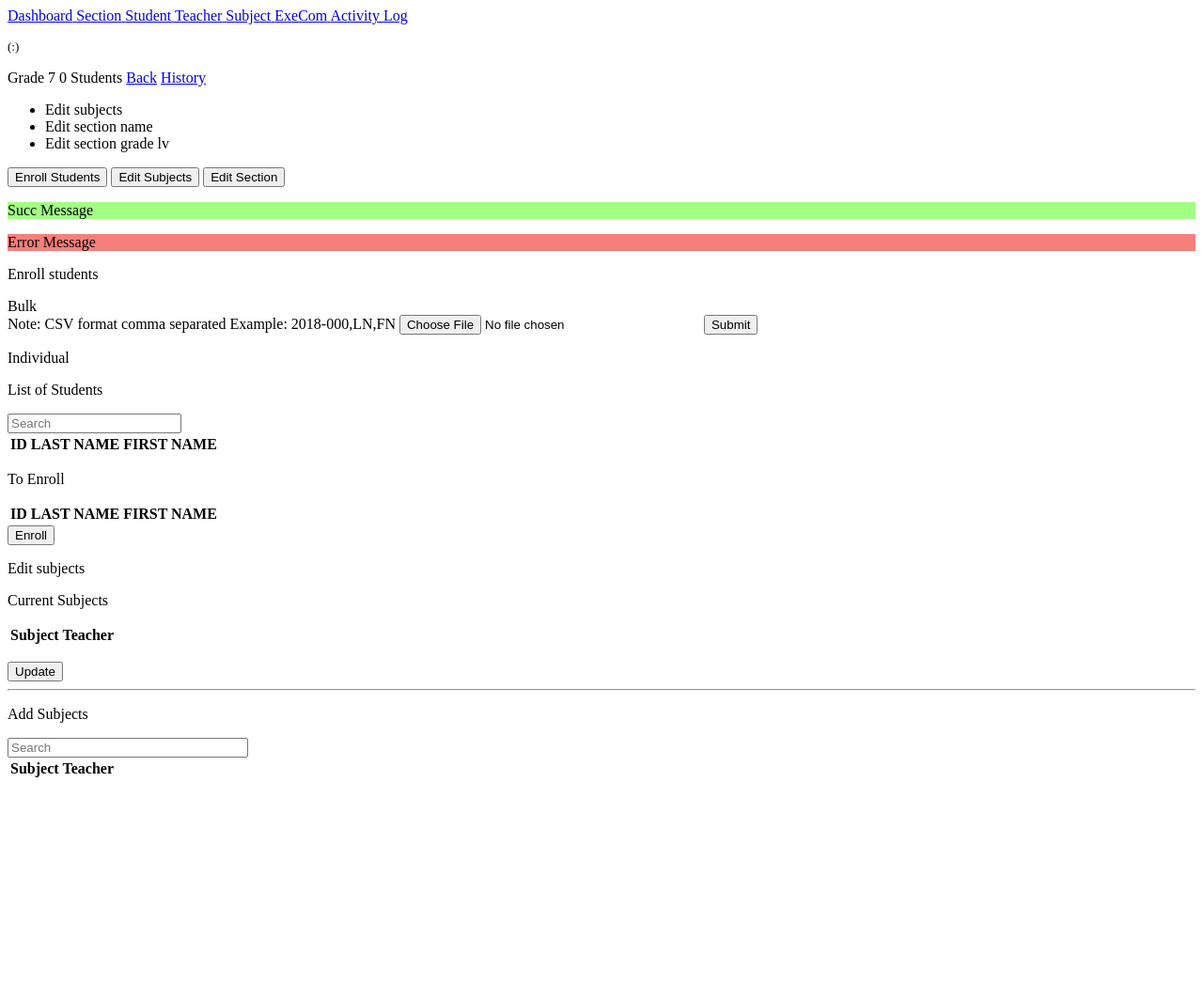
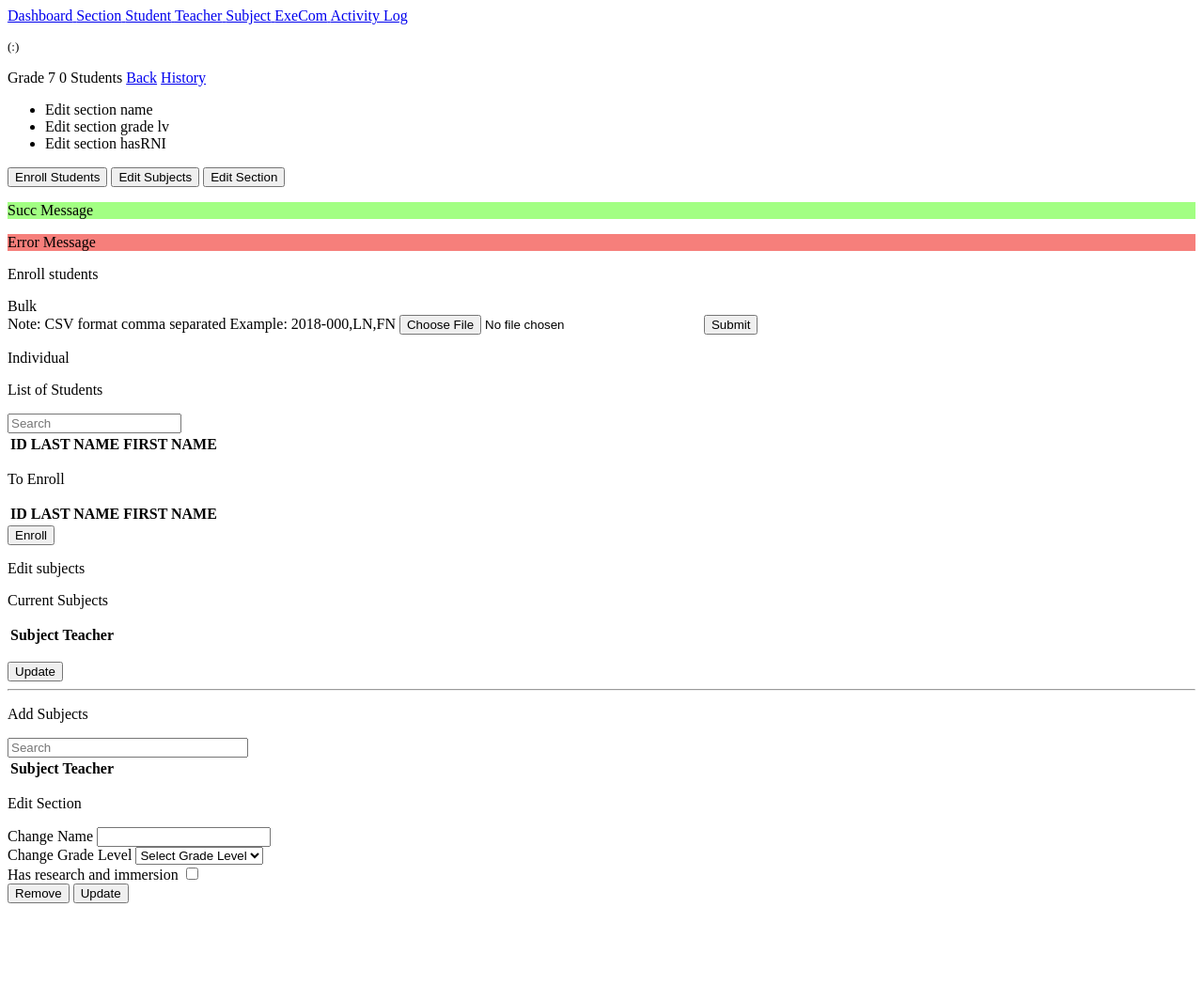
Before and after one commit to eSmooothie/IDS-TER, a CodeIgniter 4 app: the page made by app/Views/admin/pages/editSection.php in a window 1280 px wide. Shown: the whole page at 94% size. Before the commit the page ends 827 px from the top, so only its background shows below. Run offline with PHP 8.4 and a stand-in for CodeIgniter, Linux system fonts and the light colour scheme; the template is opened without the code that fills it, so the values that code supplies are empty; some libraries are stand-ins or nearby versions.

Commit message:
set up edit section part

```diff
--- a/app/Controllers/Section.php
+++ b/app/Controllers/Section.php
@@ -18,7 +18,9 @@ class Section extends BaseController{
       $gradeLevel = [];
 
       for ($i=7; $i <= 12 ; $i++) {
-        $sections = $this->sectionModel->where("GRADE_LV", $i)->findAll();
+        $sections = $this->sectionModel->where("GRADE_LV", $i)
+                                      ->where("IS_ACTIVE", "1")
+                                      ->findAll();
         $gradeLevel[$i] = $sections;
       }
 
--- a/app/Views/admin/pages/editSection.php
+++ b/app/Views/admin/pages/editSection.php
@@ -60,9 +60,9 @@
     <div class="contaier-fluid">
       <div class="">
         <ul>
-          <li>Edit subjects</li>
           <li>Edit section name</li>
           <li>Edit section grade lv</li>
+          <li>Edit section hasRNI</li>
         </ul>
       </div>
       <div class="d-flex">
@@ -286,7 +286,7 @@
       </div>
 
       <!-- Edit subject -->
-      <div class="" id="editSubjectContainer">
+      <div class="d-none" id="editSubjectContainer">
         <p class="fs-3 mb-3">Edit subjects</p>
         <div class="border rounded p-3 bg-light bg-gradient mb-3">
           <div class="">
@@ -374,8 +374,39 @@
       </div>
 
       <!-- Edit Section -->
-      <div class="d-none" id="editSectionContainer">
-
+      <div class="" id="editSectionContainer">
+        <p class="fs-3 mb-3">Edit Section</p>
+        <div class="border rounded p-3 bg-light bg-gradient mb-3">
+          <form class="">
+            <!-- name -->
+            <div class="mb-3">
+              <label for="sectionName" class="form-label">Change Name</label>
+              <input name="sectionName" type="email" class="form-control" id="sectionName" placeholder="<?php echo $sectionData['NAME']; ?>">
+            </div>
+            <!-- grade lv -->
+            <div class="mb-3">
+              <label for="gradeLevel" class="form-label">Change Grade Level</label>
+              <select class="form-select" aria-label="Grade Level" name="gradeLevel">
+                <option value="" selected>Select Grade Level</option>
+                <option value="7">7</option>
+                <option value="8">8</option>
+                <option value="9">9</option>
+                <option value="10">10</option>
+                <option value="11">11</option>
+                <option value="12">12</option>
+              </select>
+            </div>
+            <!-- has rni -->
+            <div class="form-check form-switch mb-3">
+              <label class="form-check-label" for="hasRNI">Has research and immersion</label>
+              <input class="form-check-input" type="checkbox" id="hasRNI" <?php echo ($sectionData['HAS_RNI'])? "checked":"";  ?>>
+            </div>
+            <div class="d-flex justify-content-between">
+              <button type="button" name="button" class="btn btn-danger">Remove</button>
+              <button type="button" name="button" class="btn btn-primary">Update</button>
+            </div>
+          </form>
+        </div>
       </div>
     </div>
   </div>
--- a/app/Views/admin/pages/viewSection.php
+++ b/app/Views/admin/pages/viewSection.php
@@ -50,7 +50,7 @@
             <span class="ms-2 me-2" style="font-size:5px;"><i class="fas fa-circle"></i></span>
             <span class="text-success"><?php echo count($students); ?> Students</span>
             <span class="ms-2 me-2" style="font-size:5px;"><i class="fas fa-circle"></i></span>
-            <span class=""><a href="<?php echo "$baseUrl/admin/section/grade/${sectionData['GRADE_LV']}/${sectionData['ID']}/edit"; ?>"><span class="me-1"><i class="fas fa-edit"></i></span>Edit</a></span>
+            <span class=""><a href="<?php echo "$baseUrl/admin/section/grade/${sectionData['GRADE_LV']}/${sectionData['ID']}/edit"; ?>"><span class="me-1"><i class="fas fa-cog"></i></span>Option</a></span>
             <span class="ms-2 me-2" style="font-size:5px;"><i class="fas fa-circle"></i></span>
             <span class=""><a href="#"><span class="me-1"><i class="fas fa-history"></i></span>History</a></span>
           </span>
--- a/public_html/assets/js/adminSection.js
+++ b/public_html/assets/js/adminSection.js
@@ -3,6 +3,7 @@ var toEnroll = [];
 $(document).ready(function(){
   // do something
   var updateSectionSubject = document.getElementById('updateSectionSubject');
+  if(updateSectionSubject != null){
     updateSectionSubject.addEventListener("click",function(){
       var sectionSubjectTbody = document.getElementById('sectionSubjectTbody');
       var subjectTr = sectionSubjectTbody.children;
@@ -30,6 +31,8 @@ $(document).ready(function(){
       };
       sendPostRequest(path, formData, done);
     });
+  }
+
 
   // search
   $('.searchStudent').on('keyup', function(){
```
Lines whose indentation alone changed are shown as unchanged.
